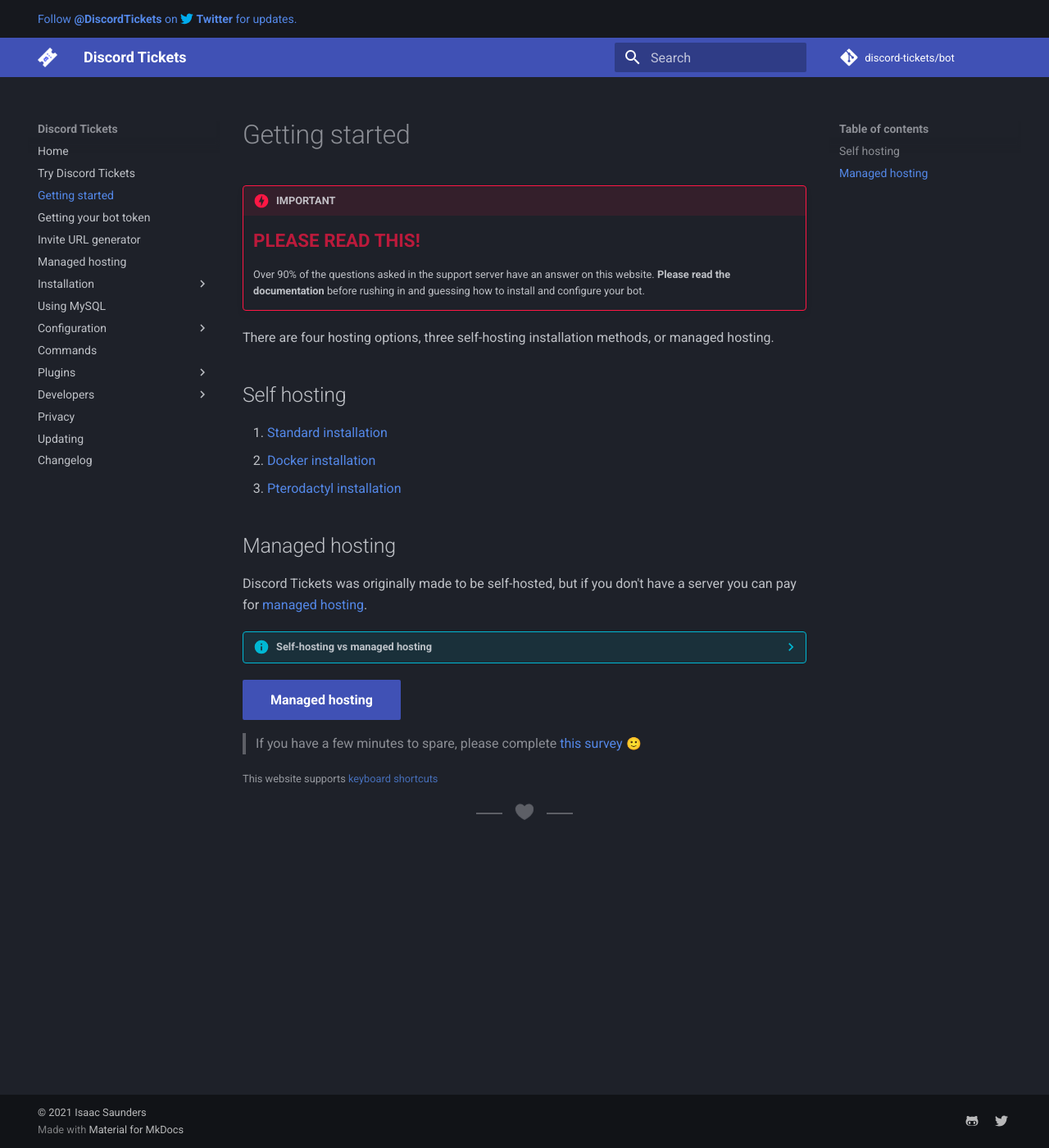
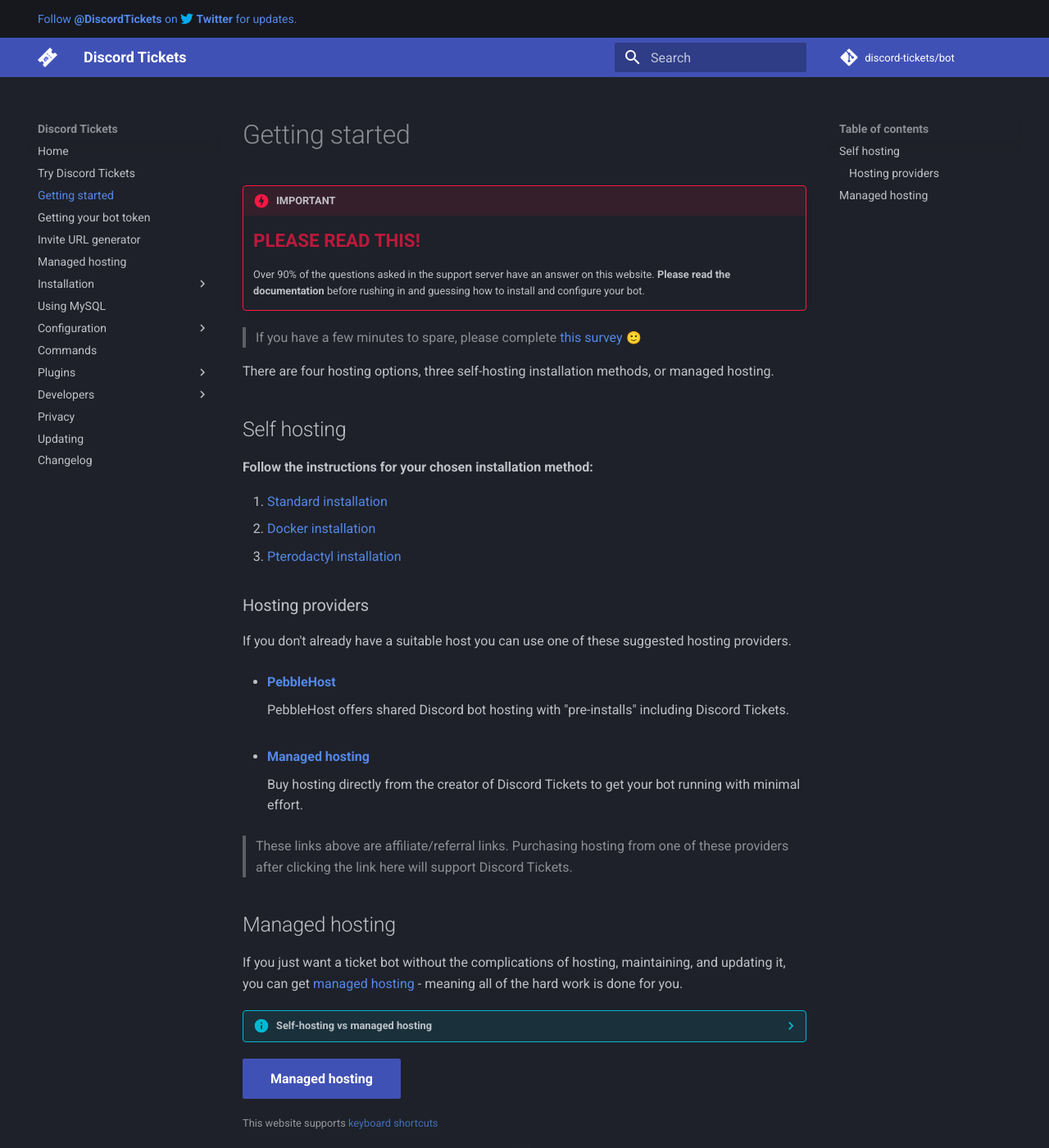
Before and after one commit to discord-tickets/docs, an MkDocs documentation site: the page built from docs/getting-started.md, in a window 1280 px wide and 1400 px high. Shown: the whole window at 82% size. Built offline with MkDocs 1.6.1 and Material for MkDocs 9.7.7, drawn with Linux system fonts in a browser that asks for light colours; emoji names are drawn with the system emoji font; comment, search, counter and statistics services are not loaded.

Commit message:
update getting started, minor fixes

```diff
--- a/docs/getting-started.md
+++ b/docs/getting-started.md
@@ -6,22 +6,38 @@
 
 	Over 90% of the questions asked in the support server have an answer on this website. **Please read the documentation** before rushing in and guessing how to install and configure your bot.
 
+> If you have a few minutes to spare, please complete [this survey](https://forms.office.com/r/LE1UbheBTm) :slight_smile:
+
 There are four hosting options, three self-hosting installation methods, or managed hosting.
 
 ## Self hosting
+
+**Follow the instructions for your chosen installation method:**
 
 1. [Standard installation](/installation/standard)
 2. [Docker installation](/installation/docker)
 3. [Pterodactyl installation](/installation/pterodactyl)
 
+### Hosting providers
+
+If you don't already have a suitable host you can use one of these suggested hosting providers.
+
+- [**PebbleHost**](https://billing.pebblehost.com/aff.php?aff=1841)
+
+	PebbleHost offers shared Discord bot hosting with "pre-installs" including Discord Tickets.
+<!-- - [**Hetzner**]() -->
+- [**Managed hosting**](#managed-hosting)
+
+	Buy hosting directly from the creator of Discord Tickets to get your bot running with minimal effort.
+
+> These links above are affiliate/referral links. Purchasing hosting from one of these providers after clicking the link here will support Discord Tickets.
+
 ## Managed hosting
 
-Discord Tickets was originally made to be self-hosted, but if you don't have a server you can pay for [managed hosting](/hosting).
+If you just want a ticket bot without the complications of hosting, maintaining, and updating it, you can get [managed hosting](/hosting) - meaning all of the hard work is done for you.
 
 <!-- do not delete -->
 --8<-- "includes/hosting-options.md"
 <!-- /do not delete -->
 
 [Managed hosting](/hosting){ .md-button .md-button--primary }
-
-> If you have a few minutes to spare, please complete [this survey](https://forms.office.com/r/LE1UbheBTm) :slight_smile:
--- a/includes/hosting-options.md
+++ b/includes/hosting-options.md
@@ -6,9 +6,9 @@
 
     | :white_check_mark: Benefits                                     | :x: Drawbacks                                                                                         |
     |-----------------------------------------------------------------|-------------------------------------------------------------------------------------------------------|
-    | Cheaper and better for the environment than getting your own VPS | No access to the config, you'll need to create a ticket to get something (like the presences) changed |
-    | No experience required                                          | You no longer own the data                                                                            |
-    | You don't need to worry about updates                           | You can't make any modifications to the code                                                          |
-    |                                                                 | You may need to wait a few days for your bot to be ready                                              |
+    | Cheaper and better for the environment than getting your own VPS| No access to the config, you'll need to create a ticket to get something (like the presences) changed |
+    | No experience required, you need to do very little              | You no longer own the data                                                                            |
+    | You don't need to worry about updates, it is done for you       | You can't make any modifications to the code                                                          |
+    |                                                                 | You may need to wait a couple of days for your bot to be ready                                        |
 
 	[Learn more](/hosting){ .md-button .md-button--primary }
```
Also changed, not shown: docs/hosting.md (+0 -2 lines), docs/installation/standard.md (+1 -1 lines), docs/using-mysql.md (+1 -1 lines).
